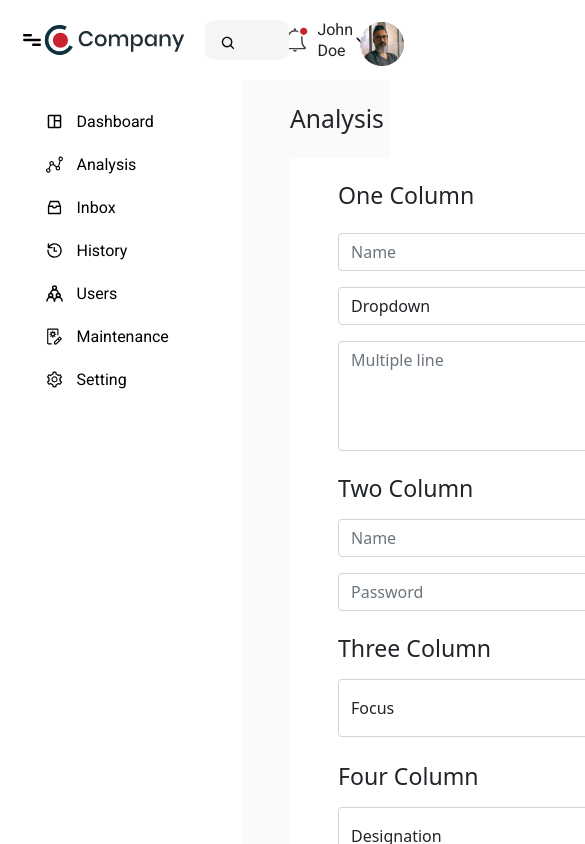
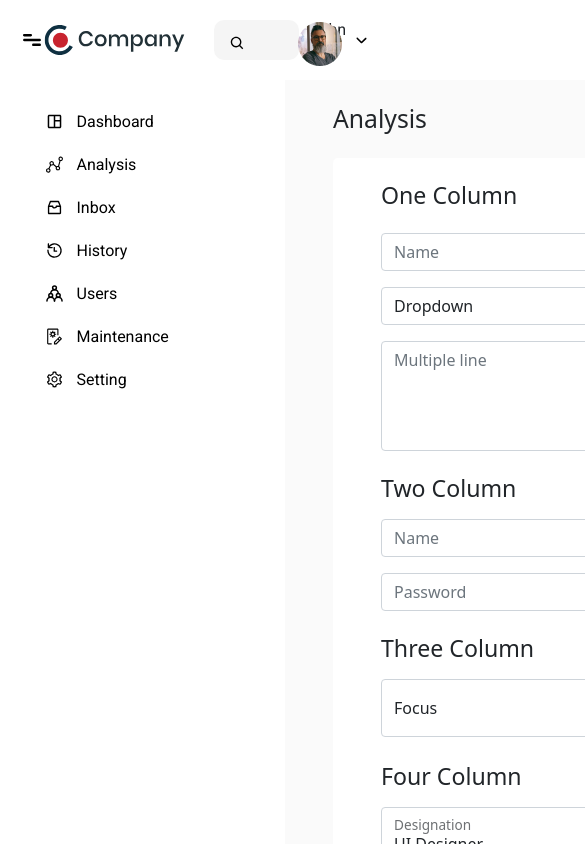
Before and after one commit to Jayshree064/HTML_Assignment, a plain HTML site: page innerpage.html in a window 390 px wide. Both pictures are taken after a click on the picture 32 px from the left and 40 px from the top of the page. Shown: the top 844 px of the page, 585 px wide, since content can reach past the window. Drawn offline with nearby package versions, Linux system fonts and the light colour scheme.

Commit message:
assignment 3-4

```diff
--- a/css/dashboard.css
+++ b/css/dashboard.css
@@ -264,6 +264,9 @@ thead{
     background: #F8F8F8 0% 0% no-repeat padding-box;
     border-radius: 5px;
 }
+.data-table{
+    width: 95%;
+}
 
 /* responsive */
 @media screen and (max-width:1432px){
@@ -279,6 +282,15 @@ thead{
     #pie-chart{
         width: 118%;
         margin-left: -49px;
+    }
+    .user img{
+        margin-left: -74px;
+    }
+    .notification{
+        margin-left: -55px;
+    }
+    .username{
+        margin-left: -32px;
     }
 }
 
@@ -302,6 +314,7 @@ thead{
     .invoice{
         margin-top: 440px;
         width: 95%;
+        height: fit-content;
     }
     .sidebar{
         width:270px;
@@ -309,8 +322,6 @@ thead{
         left: -270px;
     }
     .main{
-        /* left:80px;
-        width: fit-content; */
         left: 0px;
         width: 100%;
         display: inline-block;
@@ -321,7 +332,7 @@ thead{
     .user img{
         margin-left: -74px;
     }
-    .navigation{
+    .notification{
         margin-left: -55px;
     }
     .username{
@@ -342,4 +353,73 @@ thead{
         grid-template-columns: repeat(3,1fr);
         grid-gap: 20px;
     }
+    .data-table{
+        margin-left: 15px;
+        overflow-x: auto;
+    }
 }
+
+@media (max-width:862px){
+    .topbar{
+        width: 80%;
+    }
+    .charts{
+        grid-template-columns: 1fr;
+    }
+    #graph{
+        width: 99%;
+    }
+    #pie-chart{
+        width: 99%;
+        margin-left: 2px;
+    }
+    #pie-chart img{
+        margin-left: 273px;
+    }
+    .invoice{
+        margin-top: 390px;
+        width: 95%;
+        height: fit-content;
+    }
+    .sidebar{
+        width:270px;
+        position: fixed;
+        left: -270px;
+    }
+    .main{
+        left: 0px;
+        width: fit-content;
+        display: inline-block;
+    }
+    .topbar{
+        width: 100%;
+    }
+    .user img{
+        margin-left: -83px;
+    }
+    .notification{
+        margin-left: -55px;
+    }
+    .username{
+        margin-left: -32px;
+    }
+    .icon-box img{
+        margin: 10px 16px 10px 0;
+    }
+    .sidebar.active{
+        left: 0px;
+    }
+    .sidebar.active~ .main{
+        width: fit-content;
+        margin-left: 270px;
+    }
+    .cards{
+        display: grid;
+        grid-template-columns: 1fr;
+        grid-gap: 20px;
+    }
+    .data-table{
+        margin-left: 15px;
+        overflow-x: auto;
+    }
+}
--- a/css/innerpage.css
+++ b/css/innerpage.css
@@ -101,13 +101,13 @@
 .main{
     position: absolute;
     top: 80px;
-    width: calc(100% - 242px);
+    width: 86%;
     left: 242px;
     height: 1749px;
     background: #FAFAFA 0% 0% no-repeat padding-box;;
 }
 .main-box{
-    width: 1218px;
+    width: 93%;
     background: #FFFFFF 0% 0% no-repeat padding-box;
     border-radius: 5px;
 }
@@ -140,10 +140,100 @@ label.label input[type="file"] {
     height: 45px;
     box-shadow: none;
 }
-
+.second{
+    width: 145px;
+    height: 44px;
+    border: 1px solid #C8242F;
+    border-radius: 22px;
+    background: white;
+}
 .input[type="radio"]{
     accent-color: #C8242F;
 }
 .input[type="checkbox"]{
     accent-color: #C8242F;
 }
+
+
+/* responsive */
+@media screen and (max-width:1432px){
+    .user img{
+        margin-left: -74px;
+    }
+    .notification{
+        margin-left: -55px;
+    }
+    .username{
+        margin-left: -32px;
+    }
+}
+
+@media (max-width:991px){
+    .topbar{
+        width: 80%;
+    }
+    .sidebar{
+        width:270px;
+        position: fixed;
+        left: -270px;
+    }
+    .main{
+        left: 20px;
+        width: auto;
+        display: inline-block;
+    }
+    .topbar{
+        width: 100%;
+    }
+    .user img{
+        margin-left: -74px;
+    }
+    .notification{
+        margin-left: -55px;
+    }
+    .username{
+        margin-left: -32px;
+    }
+    .sidebar.active{
+        left: 0px;
+    }
+    .sidebar.active~ .main{
+        width: auto;
+        margin-left: 270px;
+    }
+}
+
+@media (max-width:767px){
+    .topbar{
+        width: 80%;
+    }
+    .sidebar{
+        width:270px;
+        position: fixed;
+        left: -270px;
+    }
+    .main{
+        left: 15px;
+        width: auto;
+        display: inline-block;
+    }
+    .topbar{
+        width: 100%;
+    }
+    .user img{
+        margin-left: -83px;
+    }
+    .notification{
+        margin-left: -55px;
+    }
+    .username{
+        margin-left: -32px;
+    }
+    .sidebar.active{
+        left: 0px;
+    }
+    .sidebar.active~ .main{
+        width: auto;
+        margin-left: 270px;
+    }
+}
--- a/innerpage.html
+++ b/innerpage.html
@@ -6,11 +6,12 @@
         <link rel="stylesheet" href="css/innerpage.css">
         <link rel="stylesheet" href="css/bootstrap.min.css">
         <link rel="stylesheet" href="https://fonts.googleapis.com/css?family=Roboto">
+        <script src="https://code.jquery.com/jquery-3.6.3.min.js"></script>
     </head>
     <body>
         <div class="container-fulid">
             <div class="topbar">
-                <img src="images/menu-bar.svg" alt="">
+                <img src="images/menu-bar.svg" alt="" id="menu-bar">
                 <div class="logo">
                     <img src="/images/logo.svg" alt="">
                 </div>
@@ -32,13 +33,13 @@
             <div class="sidebar">
                 <ul>
                     <li>
-                        <a href="#">
+                        <a href="dashboard.html">
                             <img src="/images/dashboard-default.svg" alt="">
                             <div>Dashboard</div>
                         </a>
                     </li>
                     <li>
-                        <a href="#">
+                        <a href="innerpage.html">
                             <img src="/images/graph-default.svg" alt="">
                             <div>Analysis</div>
                         </a>
@@ -126,7 +127,7 @@
                                 <div class="row mt-2">
                                     <div class="col ms-5">
                                         <form action="" class="form-floating">
-                                            <input type="text" class="form-control" placeholder=" " aria-label="name">
+                                            <input type="text" class="form-control" placeholder=" " aria-label="name" onclick="focusFun()" id="focusdiv">
                                             <label for="focus">Focus</label>
                                         </form>
                                     </div>
@@ -149,8 +150,8 @@
                                 <div class="row mt-2">
                                     <div class="col ms-5">
                                         <form action="" class="form-floating">
-                                            <input type="text" class="form-control" placeholder="UI Designer" aria-label="name">
-                                            <label for="designation">Designation</label>
+                                            <input type="text" class="form-control" value="UI Designer" aria-label="name" onclick="desgFun()" id="designationdiv">
+                                            <label for="designation float-label" >Designation</label>
                                             <div id="emailHelp" class="form-text text-danger">Enter valid data</div>
                                         </form>
                                     </div>
@@ -181,7 +182,7 @@
                                 <h3 class="mt-4 ms-5">Other Design Elements</h3>
                                 <h5 class="mt-3 ms-5">File Upload</h5>
                                 <div class="row">
-                                    <div class="col-2">
+                                    <div class="col-lg-2 col-md-4 col-sm-3 col-2">
                                         <label class="label ms-5 mt-2">
                                             <img src="images/cloud-upload-icon.svg" alt="" class="ms-2 mt-2"><span class="ms-2 mt-2 text-danger">Upload</span>
                                             <input type="file" required/>
@@ -248,11 +249,11 @@
                                 </div>
                                 <h5 class="mt-4 ms-5">Call to action</h5>
                                 <div class="row ms-5">
-                                    <div class="col-1 me-5">
+                                    <div class="col-lg-1 me-5 col-md-2 col-sm-1 col-1">
                                         <button class="btn-danger primary"><b>Primary</b></button>
                                     </div>
-                                    <div class="col-1">
-                                        <button class="btn-outline-danger primary"><b>Secondary</b></button>
+                                    <div class="col-lg-1 col-md-2 col-sm-1 col-1">
+                                        <button class="btn-outline-danger second"><b>Secondary</b></button>
                                     </div>
                                 </div>
                                 <h5 class="mt-4 ms-5">Tabs</h5>
@@ -277,5 +278,16 @@
                 </div>
             </div>
         </div>
+        <script>
+            $('#menu-bar').click(function(){
+                $('.sidebar').toggleClass("active");
+            })
+            function focusFun() {
+                document.getElementById("focusdiv").style.borderColor = "red";
+            }
+            function desgFun() {
+                document.getElementById("designationdiv").style.borderColor = "red";
+            }
+        </script>
     </body>
 </html>
```
Also changed, not shown: dashboard.html (+5 -3 lines).
